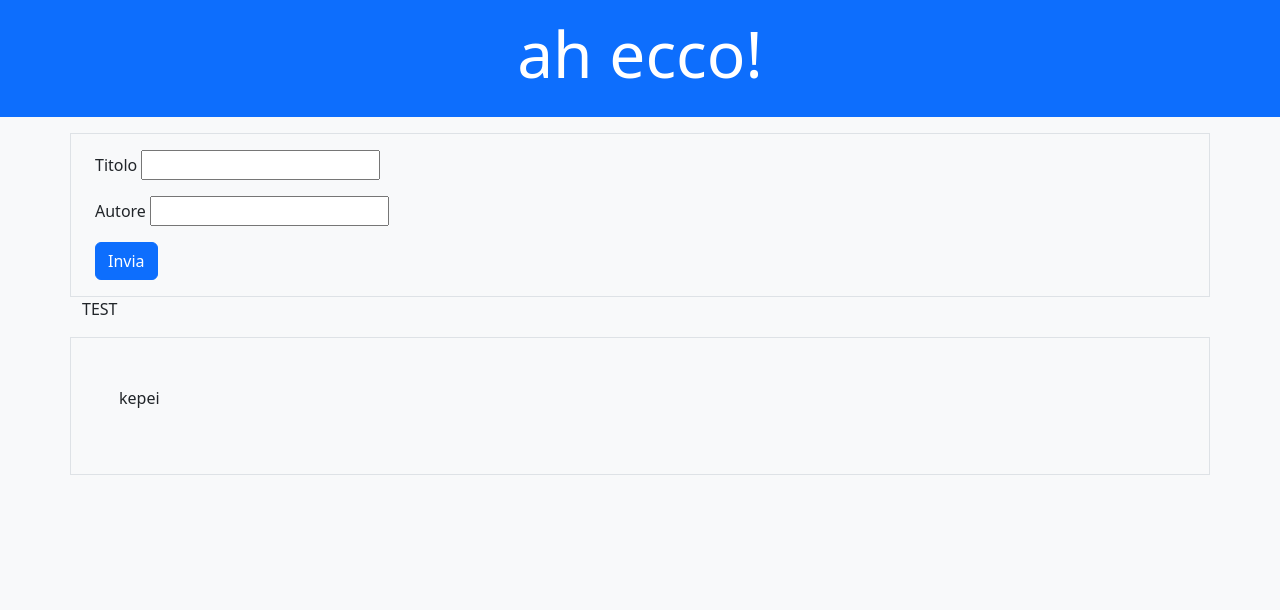
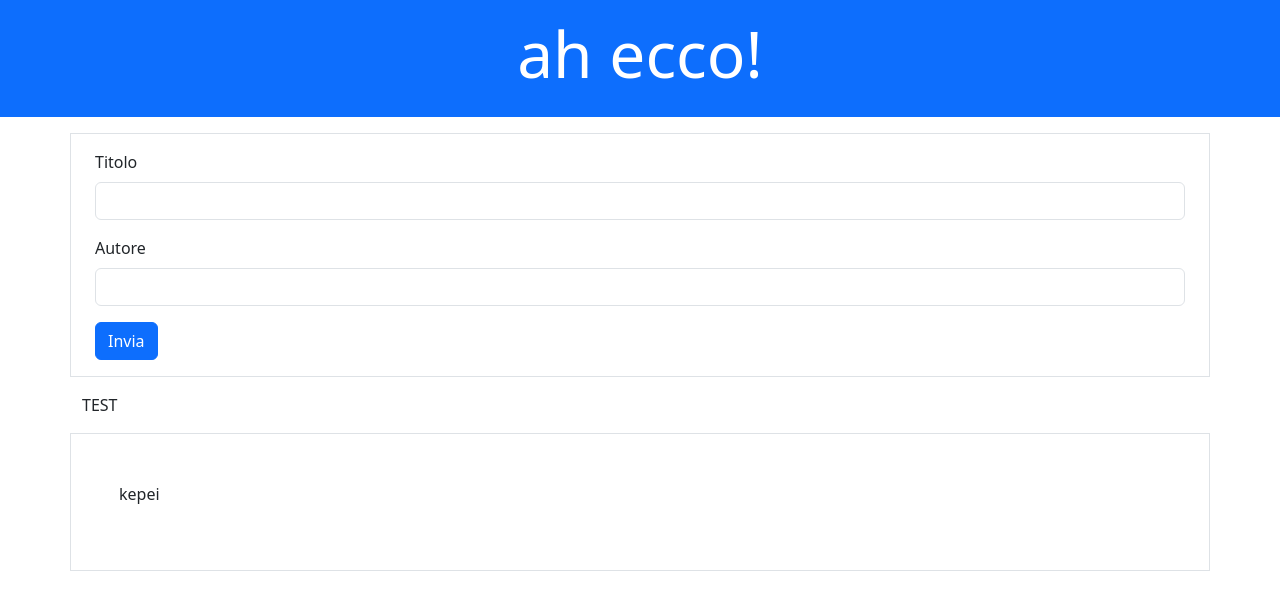
Before and after one commit to pberlanda/pitone-borracho-rapido, a FastAPI app: page /form in a window 1280 px wide. Shown: the top 610 px of the page. Run offline with FastAPI, Linux system fonts and the light colour scheme.

Commit message:
FIX CSS in form

```diff
--- a/templates/form_nuovo_libro.html
+++ b/templates/form_nuovo_libro.html
@@ -7,7 +7,7 @@
     <link href="https://cdn.jsdelivr.net/npm/bootstrap@5.3.8/dist/css/bootstrap.min.css"
           rel="stylesheet">
 </head>
-<body class="bg-light">
+<body="bg-light">
 
     <div class="container-fluid p-3 text-white text-center bg-primary">
         <h1 class="display-3">ah ecco!</h1>
@@ -16,13 +16,13 @@
     <form class="container border mt-3" id="form-libro">
 
         <div class="container mt-3 mb-3">
-            <label for="titolo">Titolo</label>
-            <input class="w3-input" type="text" id="titolo" required>
+            <label for="titolo" class="form-label">Titolo</label>
+            <input class="form-control" type="text" id="titolo" required>
         </div>
 
         <div class="container mb-3">
-            <label for="autore">Autore</label>
-            <input class="w3-input" type="text" id="autore" required>
+            <label for="autore" class="form-label">Autore</label>
+            <input class="form-control" type="text" id="autore" required>
         </div>
 
         <div class="container mb-3">
@@ -31,7 +31,7 @@
 
     </form>
 
-    <div class="container"><p id="risultato">TEST</p></div>
+    <div class="container mt-3"><p id="risultato">TEST</p></div>
 
     <div class="container mt-3 p-5 border"><p>kepei</p></div>
 
```
